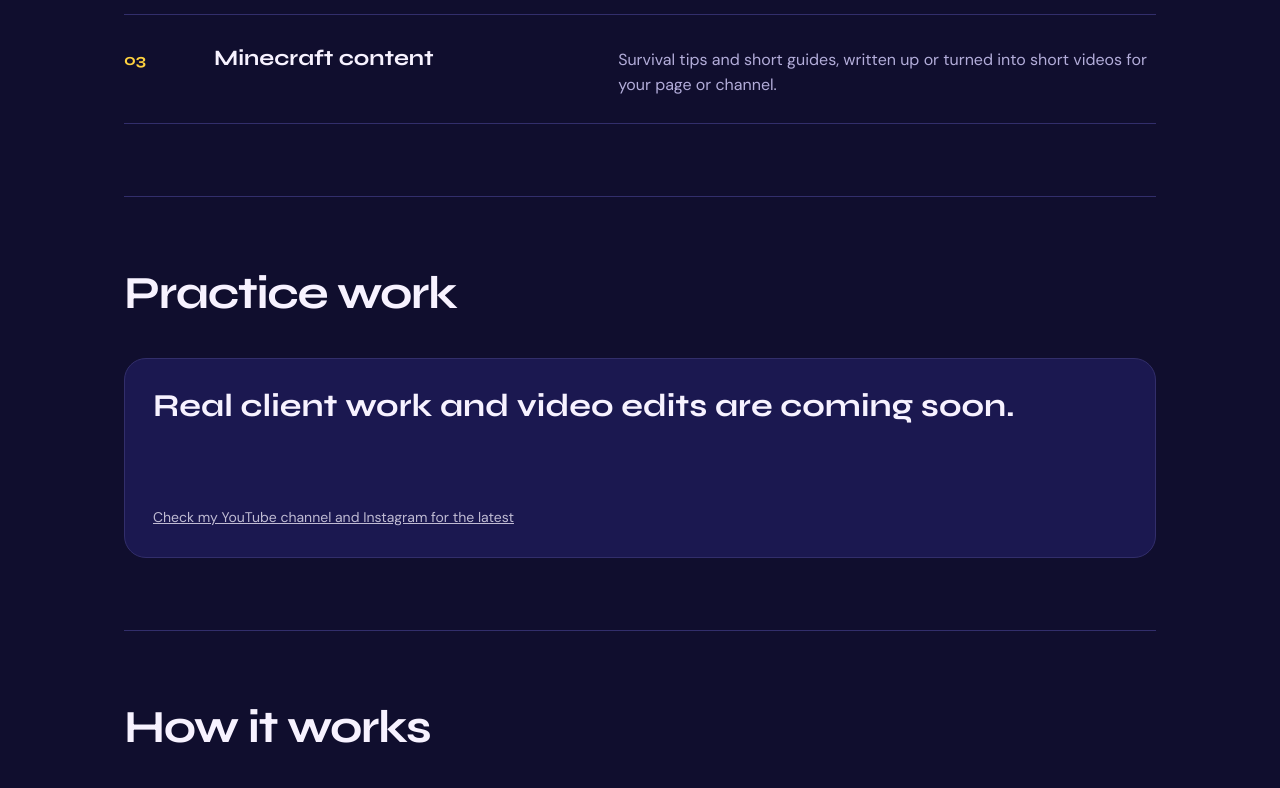
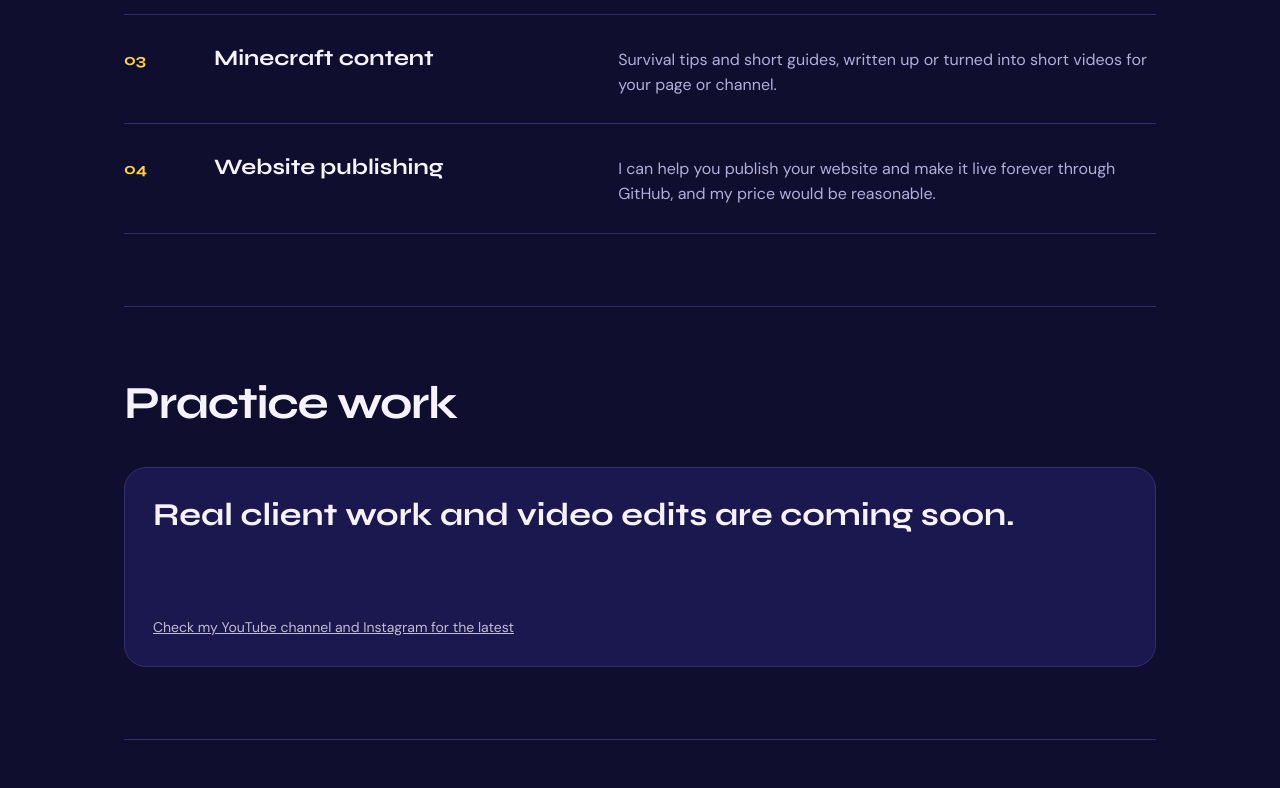
Before and after one commit to AlixAhmed/AlixAhmed.github.io, a plain HTML site: page index.html in a window 1280 px wide. Shown: the part 1360-2148 px from the top of the page. Drawn offline with Linux system fonts and the light colour scheme.

Commit message:
Update index.html

```diff
--- a/index.html
+++ b/index.html
@@ -122,6 +122,7 @@ footer{border-top:1px solid var(--line);padding:28px 0 48px;color:var(--muted);f
     <div class="svc"><span class="n">01</span><h3>Simple video editing</h3><p>Clean edits with tight cuts, captions and music for gaming clips and short reels.</p></div>
     <div class="svc"><span class="n">02</span><h3>Short copy</h3><p>Captions, slogans and product descriptions in 50 to 100 words, ready to post.</p></div>
     <div class="svc"><span class="n">03</span><h3>Minecraft content</h3><p>Survival tips and short guides, written up or turned into short videos for your page or channel.</p></div>
+    <div class="svc"><span class="n">04</span><h3>Website publishing</h3><p>I can help you publish your website and make it live forever through GitHub, and my price would be reasonable.</p></div>
   </div>
 </section>
 
```
Lines whose indentation alone changed are shown as unchanged.
